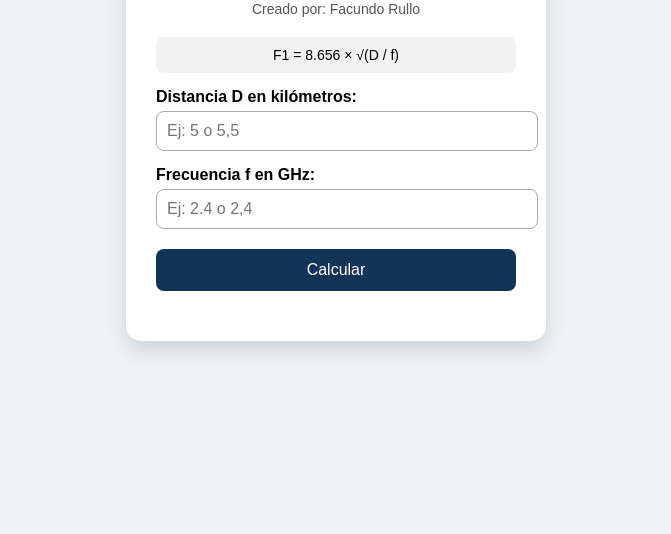
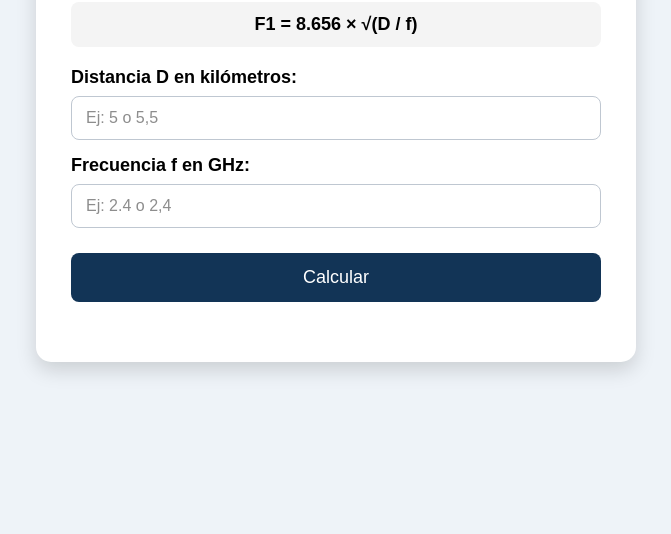
Before and after one commit to Facundo-Rullo/Zona-Fresnel, a plain HTML site: page index.html in a window 1280 px wide. Shown: the part 282-816 px from the top of the page, without its empty margins (304-975 px from the left). Drawn offline with Linux system fonts and the light colour scheme.

Commit message:
Update index.html

```diff
--- a/index.html
+++ b/index.html
@@ -5,6 +5,12 @@
     <meta charset="UTF-8">
     <title>Calculadora Zona de Fresnel</title>
     <style>
+       *{
+    margin: 0;
+    padding: 0;
+    box-sizing: border-box;
+}
+
 body {
     font-family: Arial, sans-serif;
     background: #eef3f8;
@@ -16,50 +22,75 @@
 
 .card {
     background: white;
-            padding: 30px;
+    padding: 35px;
     border-radius: 15px;
-            width: 360px;
+    width: 600px;
     box-shadow: 0 8px 20px rgba(0, 0, 0, 0.15);
-            text-align: center;
 }
 
 h1 {
     color: #123456;
-            font-size: 24px;
+    font-size: 38px;
+    text-align: center;
+    margin-bottom: 12px;
 }
 
 .autor {
-            font-size: 14px;
+    font-size: 15px;
     color: #555;
+    text-align: center;
     margin-bottom: 20px;
+}
+
+.formula {
+    margin-bottom: 20px;
+    background: #f4f4f4;
+    padding: 12px;
+    border-radius: 8px;
+    text-align: center;
+    font-size: 18px;
+    font-weight: bold;
 }
 
 label {
     display: block;
-            text-align: left;
+    margin-bottom: 8px;
     margin-top: 15px;
+    font-size: 18px;
     font-weight: bold;
 }
 
 input {
     width: 100%;
-            padding: 10px;
-            margin-top: 5px;
-            border: 1px solid #aaa;
+    box-sizing: border-box;
+    padding: 12px 14px;
+    border: 1px solid #bfc7d1;
     border-radius: 8px;
     font-size: 16px;
+    outline: none;
+    transition: .2s;
+}
+
+input::placeholder {
+    color: #8d8d8d;
+}
+
+input:focus {
+    border-color: #123456;
+    box-shadow: 0 0 0 3px rgba(18, 52, 86, .15);
 }
 
 button {
-            margin-top: 20px;
     width: 100%;
-            padding: 12px;
+    margin-top: 25px;
+    padding: 14px;
+    border: none;
+    border-radius: 8px;
     background: #123456;
     color: white;
-            border: none;
-            border-radius: 8px;
-            font-size: 16px;
+    font-size: 18px;
     cursor: pointer;
+    transition: .2s;
 }
 
 button:hover {
@@ -67,24 +98,34 @@
 }
 
 .resultado {
-            margin-top: 20px;
-            font-size: 20px;
+    margin-top: 25px;
+    text-align: center;
+    font-size: 30px;
     font-weight: bold;
     color: #0b6623;
 }
 
 .error {
-            margin-top: 15px;
-            color: red;
+    margin-top: 18px;
+    text-align: center;
+    color: #c62828;
     font-weight: bold;
+    font-size: 16px;
 }
 
-        .formula {
-            margin-top: 15px;
-            background: #f1f1f1;
-            padding: 10px;
-            border-radius: 8px;
-            font-size: 14px;
+@media (max-width: 480px) {
+    .card {
+        width: 95%;
+        padding: 25px;
+    }
+
+    h1 {
+        font-size: 30px;
+    }
+
+    .resultado {
+        font-size: 24px;
+    }
 }
     </style>
 </head>
```
Lines whose indentation alone changed are shown as unchanged.
